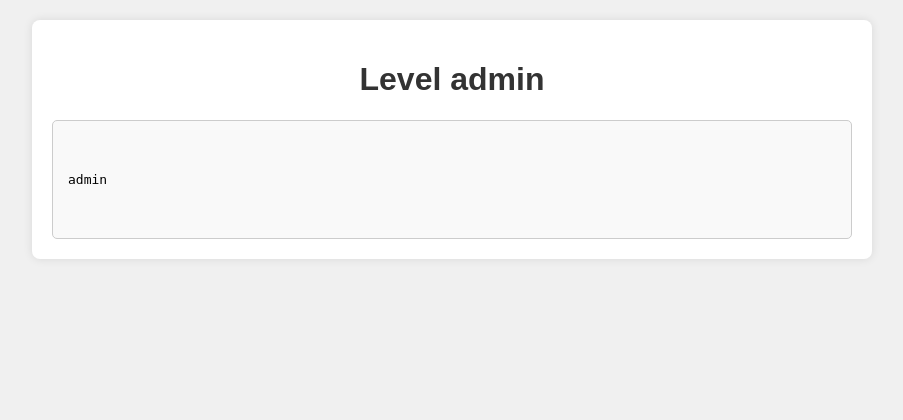
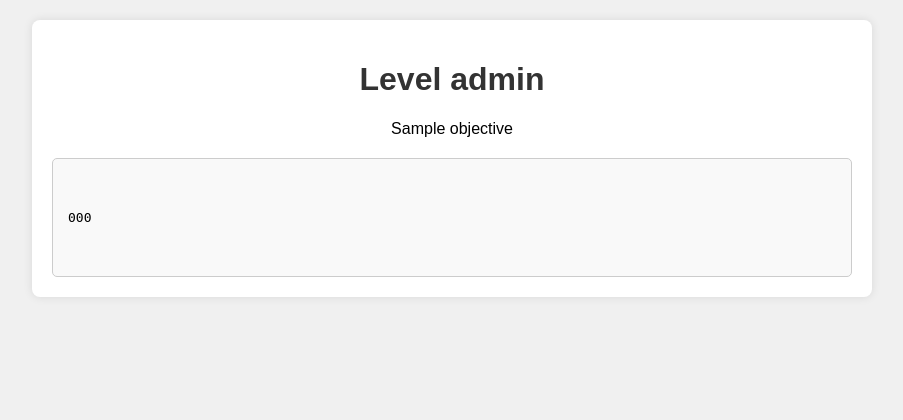
Before and after one commit to HenryDashwood/syntax-game, a Flask app: template templates/index.html in a window 1280 px wide. Shown: the top 420 px of the page, without its empty margins (188-1091 px from the left). Run offline with Flask 3, Linux system fonts and the light colour scheme; the template is opened without the code that fills it: most values are stand-ins (such as "Sample title", 1, 10 or a date in 2020).

Commit message:
parse the code

```diff
--- a/app.py
+++ b/app.py
@@ -1,21 +1,61 @@
 from flask import Flask, render_template
 import os
+import re
 
 app = Flask(__name__)
 
-def get_level_content(level_number):
+
+def parse_level_content(level_number):
+    """Return objective text and code text for the given level number."""
     level_file_path = os.path.join('levels', f'level{level_number}.txt')
-    try:
-        with open(level_file_path, 'r') as f:
-            return f.read()
-    except FileNotFoundError:
-        return "Level content not found."
+    objective_lines = []
+    code_lines = []
+    current_section = None
+
+    if not os.path.exists(level_file_path):
+        return "Objective not found.", "Code not found."
+
+    with open(level_file_path, 'r') as f:
+        for raw_line in f:
+            line = raw_line.rstrip('\n')
+            stripped = line.strip()
+
+            # Detect section starts
+            if stripped.upper() == "<OBJECTIVE>":
+                current_section = "objective"
+                continue
+            elif stripped.upper() in ("</OBJECTIVE>", "<\\OBJECTIVE>", "<\\OBJECTIVE>"):  # handle different closing formats
+                current_section = None
+                continue
+            elif stripped.upper() == "<CODE>":
+                current_section = "code"
+                continue
+            elif stripped.upper() in ("</CODE>", "<\\CODE>", "<\\CODE>"):
+                current_section = None
+                continue
+
+            # Collect lines for current section
+            if current_section == "objective":
+                objective_lines.append(line)
+            elif current_section == "code":
+                code_lines.append(line)
+
+    objective_text = "\n".join(objective_lines).strip()
+    code_text = "\n".join(code_lines).strip()
+    return objective_text, code_text
+
 
 @app.route('/')
 def index():
-    current_level = 1 # For now, always level 1
-    level_content = get_level_content(current_level)
-    return render_template('index.html', level_content=level_content, current_level=current_level)
+    current_level = 1  # For now, always level 1
+    objective, code = parse_level_content(current_level)
+    return render_template(
+        'index.html',
+        current_level=current_level,
+        objective=objective,
+        code=code
+    )
+
 
 if __name__ == '__main__':
     app.run(debug=True)
--- a/templates/index.html
+++ b/templates/index.html
@@ -1,16 +1,19 @@
 <!DOCTYPE html>
 <html lang="en">
+
 <head>
     <meta charset="UTF-8">
     <meta name="viewport" content="width=device-width, initial-scale=1.0">
     <title>Syntax Game</title>
     <link rel="stylesheet" href="{{ url_for('static', filename='style.css') }}">
 </head>
+
 <body>
     <div class="container">
         <h1>Level {{ current_level }}</h1>
+        <p class="objective-text">{{ objective }}</p>
         <div class="level-box">
-            <pre>{{ level_content }}</pre>
+            <pre>{{ code }}</pre>
         </div>
     </div>
 
@@ -28,4 +31,5 @@
         });
     </script>
 </body>
+
 </html>
```
